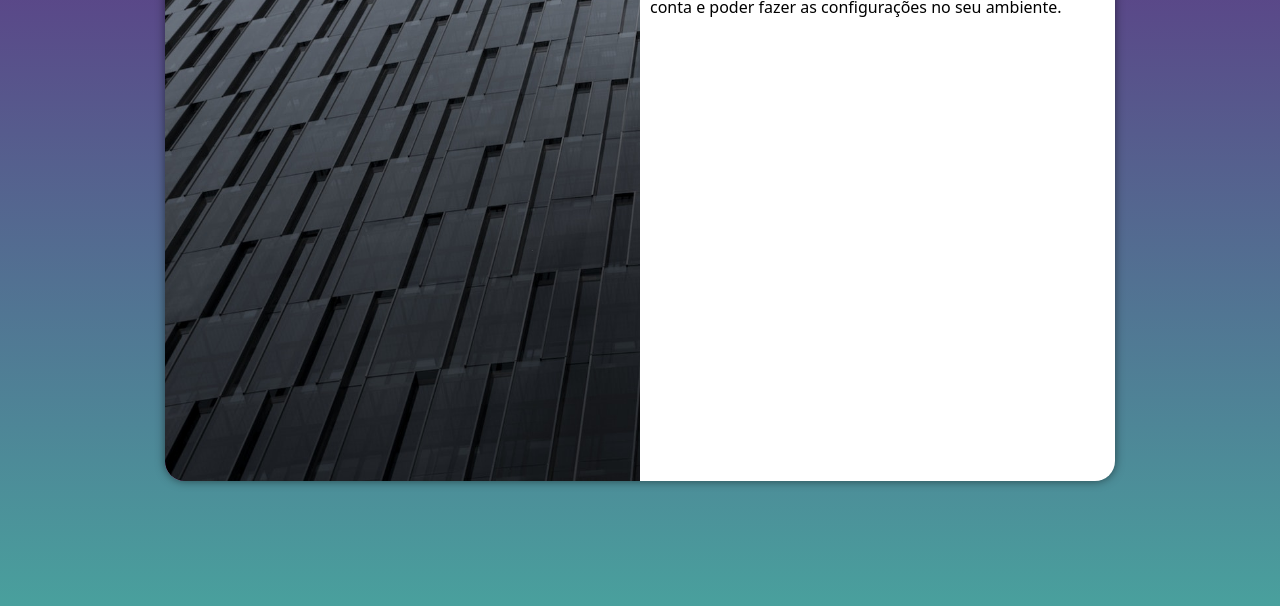
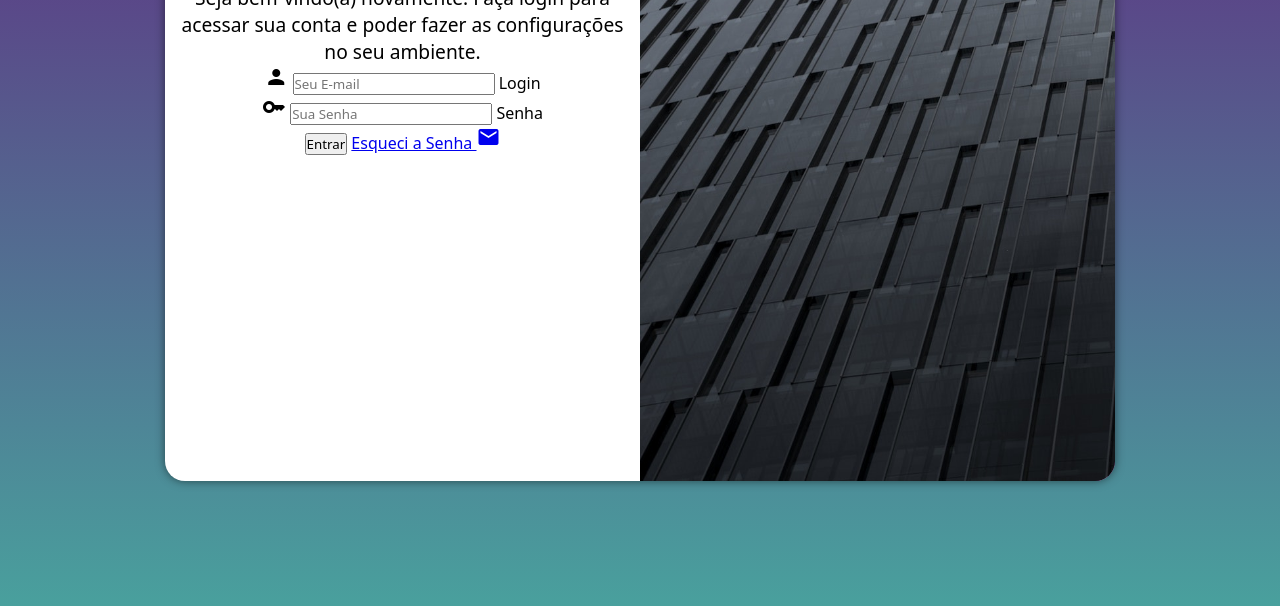
Before and after one commit to Tiago0984/projeto-login, a plain HTML site: page index.html in a window 1280 px wide. Shown: the part 194-800 px from the top of the page. Drawn offline with Linux system fonts and the light colour scheme.

Commit message:
Formulário adicionado

```diff
--- a/estilos/media-query.css
+++ b/estilos/media-query.css
@@ -43,13 +43,21 @@ Grandes Telas: acima de 1200px
     }
 
     section#login > div#imagem{
-        float: left;
+        float: right;
         width: 50%;
         height: 100%;
     }
 
     section#login > div#formulario{
-        float: right;
+        float: left;
         width: 50%;
     }
+
+    div#formulario > h1{
+        font-size: 2em;
+    }
+
+    div#formulario > p{
+        font-size: 1.2em;
+    }
 }
--- a/estilos/style.css
+++ b/estilos/style.css
@@ -50,4 +50,10 @@ section#login > div#imagem{
 section#login > div#formulario{
     display: block;
     padding: 10px;
+    text-align: center;
+    margin-bottom: 10px;
 }
+
+div#formulario > p{
+    font-size: 0.9em;
+}
--- a/index.html
+++ b/index.html
@@ -4,6 +4,7 @@
     <meta charset="UTF-8">
     <meta http-equiv="X-UA-Compatible" content="IE=edge">
     <meta name="viewport" content="width=device-width, initial-scale=1.0">
+    <link href="https://fonts.googleapis.com/icon?family=Material+Icons"rel="stylesheet">
     <link rel="stylesheet" href="estilos/style.css">
     <link rel="stylesheet" href="estilos/media-query.css">
     <title>Login</title>
@@ -17,8 +18,19 @@
             <div id="formulario">
                 <h1>Login</h1>
                 <p>Seja bem-vindo(a) novamente. Faça login para acessar sua conta e poder fazer as configurações no seu ambiente.</p>
-                <form action="login.php" method="post">
-
+                <form action="login.php" method="post" autocomplete="on">
+                    <div class="campo">
+                        <i class="material-icons">person</i>
+                        <input type="email" name="login" id="ilogin" placeholder="Seu E-mail" autocomplete="email" required maxlength="30">
+                        <label for="ilogin">Login</label>
+                    </div>
+                    <div class="campo">
+                        <i class="material-icons">key</i>
+                        <input type="password" name="senha" id="isenha" placeholder="Sua Senha" autocomplete="current-password" required minlength="8" maxlength="12">
+                        <label for="isenha">Senha</label>
+                    </div>
+                    <input type="submit" value="Entrar">
+                    <a href="esqueci.html">Esqueci a Senha <i class="material-icons">mail</i></a>
                 </form>
             </div>
         </section>
```
